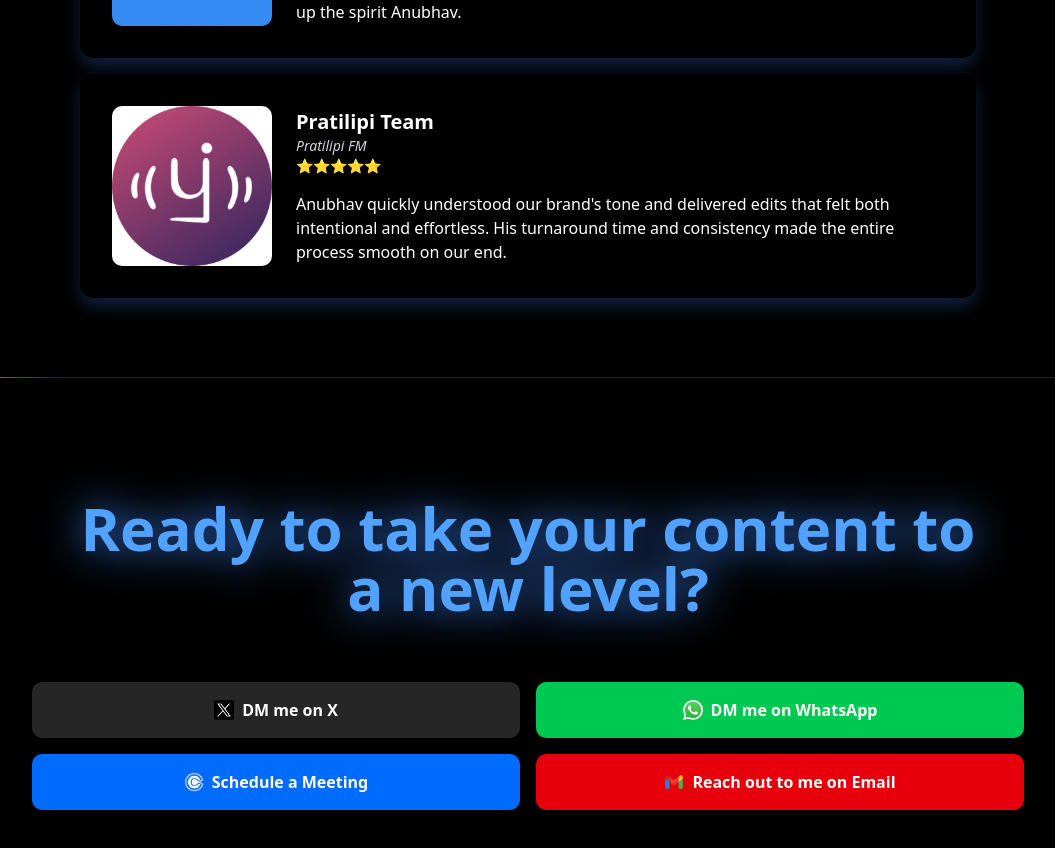
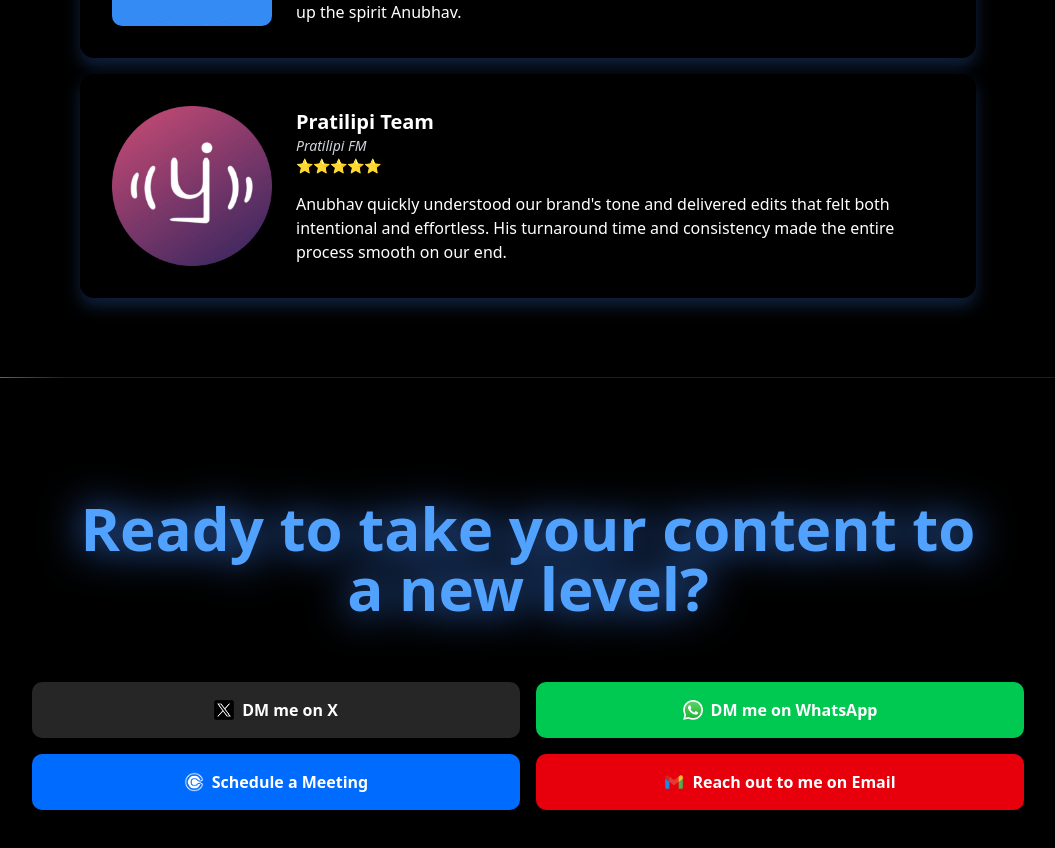
Before and after one commit to anubhavsinghofficials/anubhav-media, a React (Vite) app: page / in a window 1280 px wide. Shown: the part 2626-3474 px from the top of the page, without its empty margins (112-1167 px from the left). Built offline with nearby package versions, Linux system fonts and the light colour scheme.

Commit message:
chore: update pratilipi logo

```diff
--- a/src/sections/myClients.jsx
+++ b/src/sections/myClients.jsx
@@ -23,7 +23,7 @@ export function MyClients() {
       },
       {
         imageUrl:
-          "clients/pratilipifm-square.png",
+          "clients/pratilipifm-square-trans.png",
         name: "Pratilipi Team",
         profile: "Pratilipi FM",
         socialLink: "https://pratilipifm.com/",
```
Also changed, not shown: public/clients/pratilipifm-square-trans.png (added), 1 other file (tests, documents, lock files or other folders).
